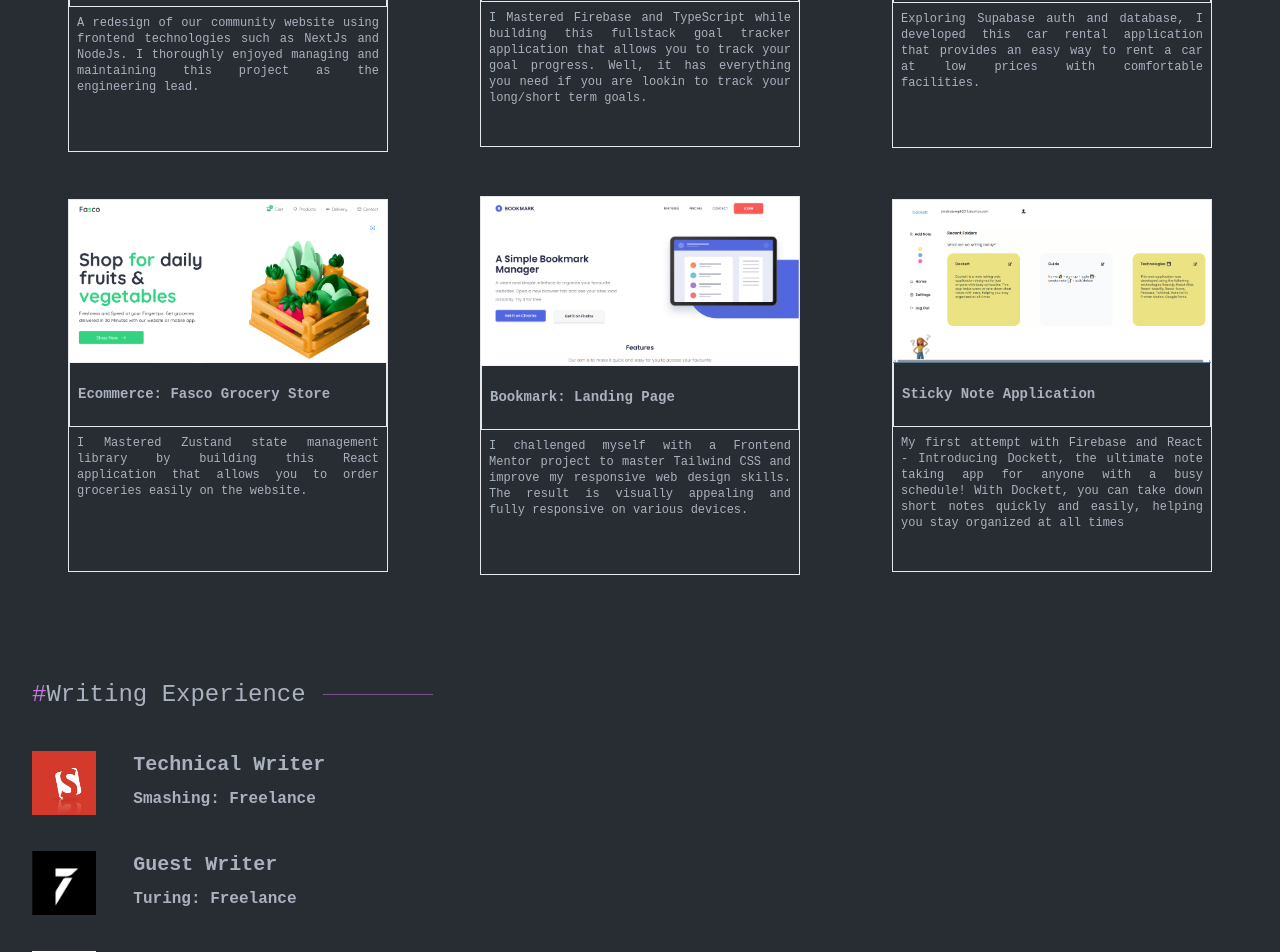
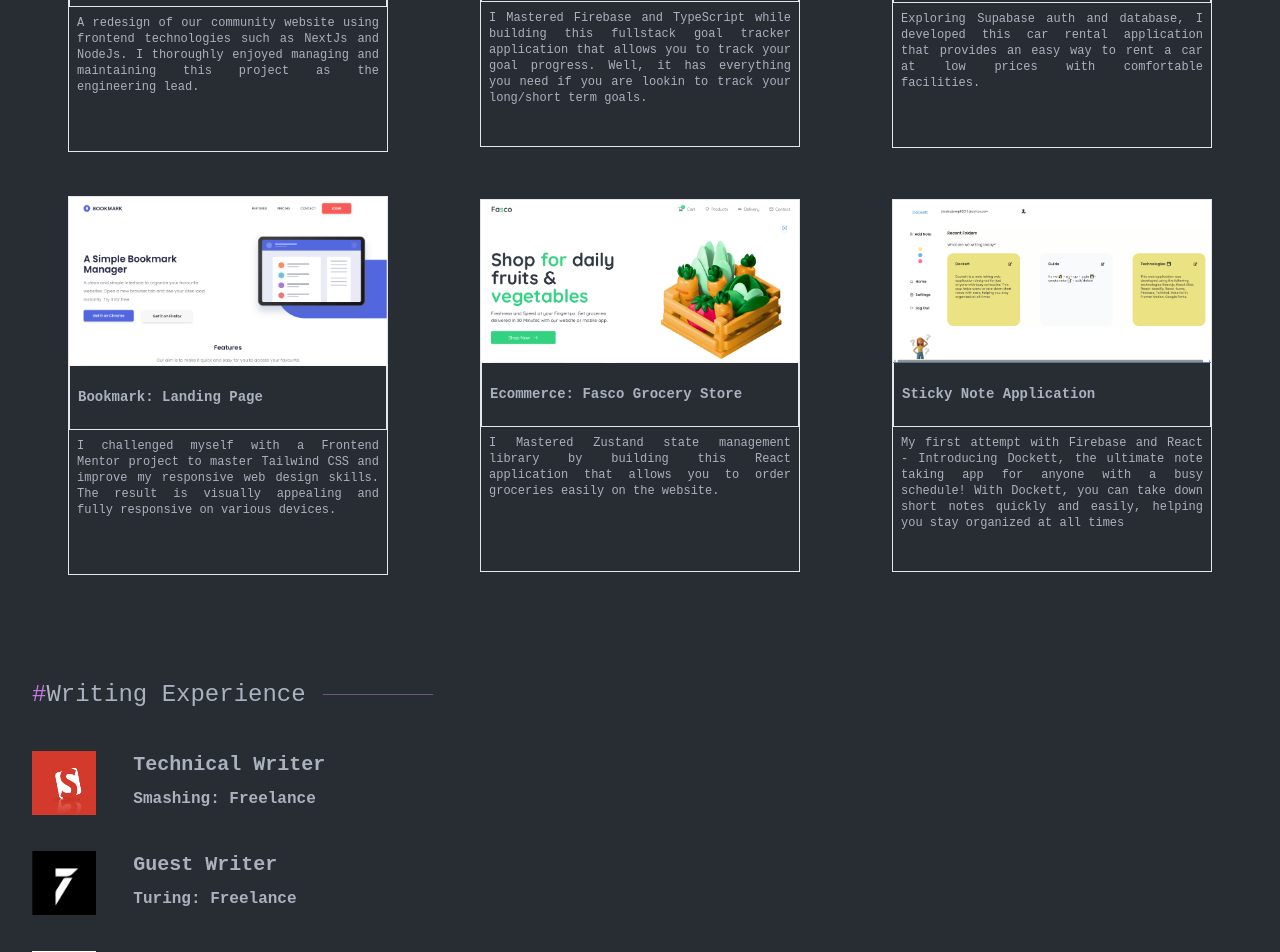
Before and after one commit to ForJessicaSake/Portfolio, a React (Create React App) app: page / in a window 1280 px wide. Shown: the part 1916-2868 px from the top of the page. Built offline with nearby package versions, Linux system fonts and the light colour scheme; no server answers.

Commit message:
fix: projects

```diff
--- a/src/components/Project.tsx
+++ b/src/components/Project.tsx
@@ -48,19 +48,19 @@ const Project: React.FC = () => {
         />
 
         <Card
+          image={bookmark}
+          title="Bookmark: Landing Page"
+          about="I challenged myself with a Frontend Mentor project to master Tailwind CSS and improve my responsive web design skills. The result is visually appealing and fully responsive on various devices."
+          link="https://bookmark-landing-page-self.vercel.app/"
+        />
+        <Card
           image="/Ecommerce.png"
           title="Ecommerce: Fasco Grocery Store"
           about="I Mastered Zustand state management library by building this React application that allows you to order groceries easily on the website."
           link="https://ecommerce.brimble.app/"
         />
 
-        <Card
-          image={bookmark}
-          title="Bookmark: Landing Page"
-          about="I challenged myself with a Frontend Mentor project to master Tailwind CSS and improve my responsive web design skills. The result is visually appealing and fully responsive on various devices."
-          link="https://bookmark-landing-page-self.vercel.app/"
-        />
-          {/* <Card
+        {/* <Card
           image={inno}
           title="Innovotio"
           about="By translating Figma designs to frontend codes, I developed this company site - Innovotio. A tech organization that provides qualified tech talents to hiring organizations and curate branded merchandise."
```
